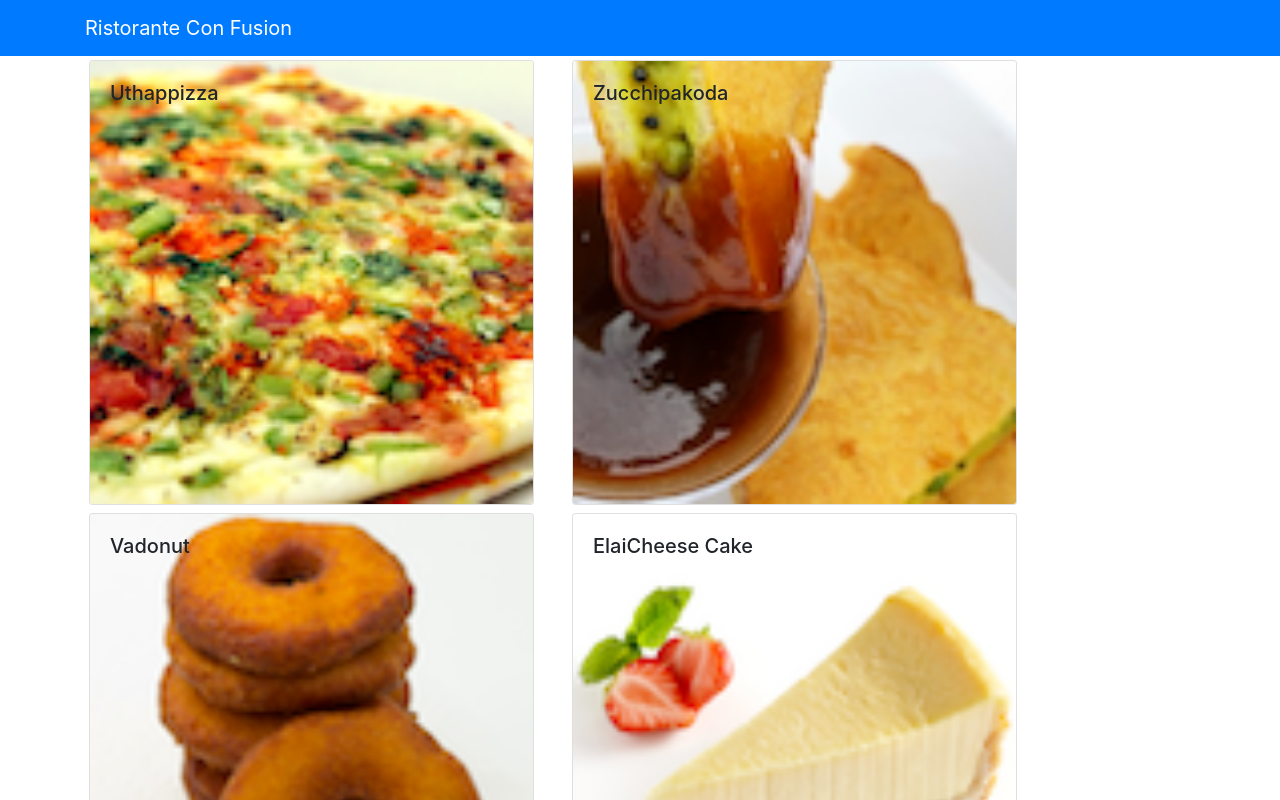
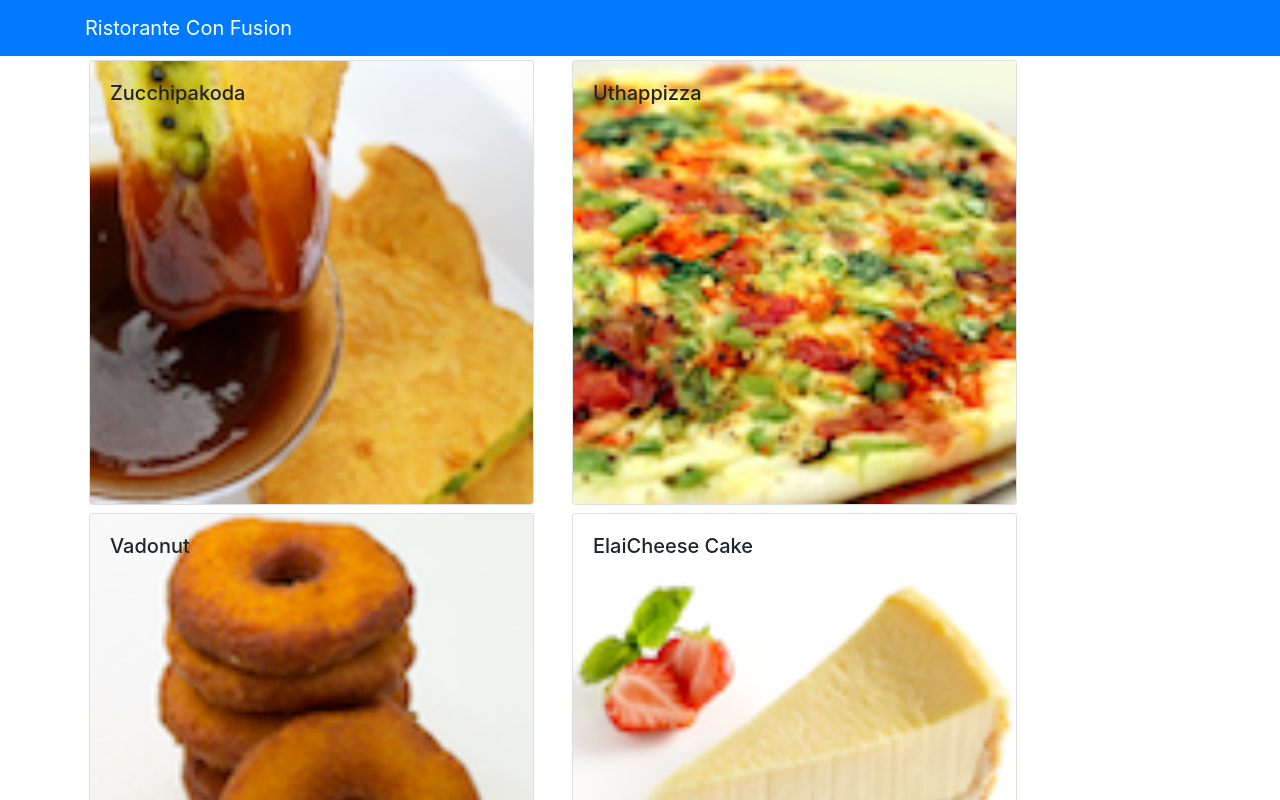
Before and after one commit to DangeloJAN/coursera-react, a React (Create React App) app: page / in a window 1280 px wide. Shown: the top 800 px of the page. Built offline with nearby package versions, Linux system fonts and the light colour scheme.

Commit message:
nojoda hecho por mi

```diff
--- a/src/App.js
+++ b/src/App.js
@@ -1,5 +1,4 @@
 import React, { Component } from 'react';
-import logo from './logo.svg';
 import './App.css';
 import { Navbar, NavbarBrand } from 'reactstrap';
 import Menu from './components/MenuComponent';
--- a/src/components/DishdetailComponent.js
+++ b/src/components/DishdetailComponent.js
@@ -1,24 +1,19 @@
 import React, { Component } from 'react';
-import { Card, CardImg, CardText, CardBody, CardTitle } from 'reactstrap';
+import { Card, CardImg, CardText, CardBody, CardTitle, ListGroup, ListGroupItem } from 'reactstrap';
 
 class DishDetail extends Component{
-    constructor(props) {
-        super(props);
-        this.state = {
-            comment: [],
-            dish: this.props.dish
-        };
-    }
 
-    renderComments(comment) {
-        const comments = this.props.dish.map((comment) => {
+    renderComments(comments) {
         return (
-                <div  className="col-12 col-md-5 m-1">
-                    <Card key={comments.id}>
+            <Card>
                 <CardBody>
                     <CardTitle>
                         <h4>Comments</h4>
                     </CardTitle>
+                    <ListGroup>
+                        {this.props.dish.comments.map((comment) => {
+                            return (
+                                <ListGroupItem key={comment.id}>
                                     <CardText>
                                         <p>{comment.comment}</p>
                                         <p>-- {comment.author}, &nbsp;
@@ -29,34 +24,35 @@ class DishDetail extends Component{
                                         }).format(new Date(comment.date))}
                                         </p>
                                     </CardText>
+                                </ListGroupItem>
+                            );
+                        })};
+                    </ListGroup>
                 </CardBody>
             </Card>
-                </div>
         );
-        });
     }
 
     renderDish(dish) {
+        console.log({dish});
             return(
-                <div  className="col-12 col-md-5 m-1">
                 <Card>
-                        <CardImg top src={dish.image} alt={dish.name} />
+                    <CardImg width="100%" src={dish.image} alt={dish.name} />
                     <CardBody>
                         <CardTitle>{dish.name}</CardTitle>
                         <CardText>{dish.description}</CardText>
                     </CardBody>
                 </Card>
-                </div>
             );
     }
 
-    render(dish) {
-        if (dish != null)
+    render() {
+        if(this.props.dish != null)
             return(
                 <div className="container">
                     <div className="row">
-                        <div>{dish}</div>
-                        <div>{this.renderComments(this.state.comments)}</div>
+                        <div className="col-12 col-md-5 m-1">{this.renderDish(this.props.dish)}</div>
+                        <div className="col-12 col-md-5 m-1">{this.renderComments(this.props.dish.comments)}</div>
                     </div>
                 </div>
             );
--- a/src/components/MenuComponent.js
+++ b/src/components/MenuComponent.js
@@ -1,5 +1,5 @@
 import React, { Component } from 'react';
-import { Card, CardImg, CardImgOverlay, CardText, CardBody, CardTitle } from 'reactstrap';
+import { Card, CardImg, CardImgOverlay, CardTitle } from 'reactstrap';
 import DishDetail from './DishdetailComponent';
 
 class Menu extends Component {
@@ -13,7 +13,6 @@ class Menu extends Component {
 
     onDishSelect(dish) {
         this.setState({ selectedDish: dish});
-        console.log(this.onDishSelect);
     }
 
     render() {
@@ -22,7 +21,7 @@ class Menu extends Component {
               <div  className="col-12 col-md-5 m-1">
                 <Card key={dish.id}
                   onClick={() => this.onDishSelect(dish)}>
-                  <CardImg width="100%" src={dish.image} alt={dish.name} />
+                  <CardImg src={dish.image} alt={dish.name} />
                   <CardImgOverlay>
                       <CardTitle>{dish.name}</CardTitle>
                   </CardImgOverlay>
@@ -36,9 +35,7 @@ class Menu extends Component {
                     {menu}
                 </div>
                 <div className="row">
-                    <div  className="col-12 col-md-5 m-1">
-                        <DishDetail dish={this.state.selectedDish}/>
-                    </div>
+                    <DishDetail dish={this.state.selectedDish} />
                 </div>
             </div>
         );
--- a/src/shared/dishes.js
+++ b/src/shared/dishes.js
@@ -1,52 +1,8 @@
 export const DISHES =
     [
+
         {
         id: 0,
-        name:'Uthappizza',
-        image: 'assets/images/uthappizza.png',
-        category: 'mains',
-        label:'Hot',
-        price:'4.99',
-        description:'A unique combination of Indian Uthappam (pancake) and Italian pizza, topped with Cerignola olives, ripe vine cherry tomatoes, Vidalia onion, Guntur chillies and Buffalo Paneer.',
-        comments: [
-            {
-            id: 0,
-            rating: 5,
-            comment: "Imagine all the eatables, living in conFusion!",
-            author: "John Lemon",
-            date: "2012-10-16T17:57:28.556094Z"
-            },
-            {
-            id: 1,
-            rating: 4,
-            comment: "Sends anyone to heaven, I wish I could get my mother-in-law to eat it!",
-            author: "Paul McVites",
-            date: "2014-09-05T17:57:28.556094Z"
-            },
-            {
-            id: 2,
-            rating: 3,
-            comment: "Eat it, just eat it!",
-            author: "Michael Jaikishan",
-            date: "2015-02-13T17:57:28.556094Z"
-            },
-            {
-            id: 3,
-            rating: 4,
-            comment: "Ultimate, Reaching for the stars!",
-            author: "Ringo Starry",
-            date: "2013-12-02T17:57:28.556094Z"
-            },
-            {
-            id: 4,
-            rating: 2,
-            comment: "It's your birthday, we're gonna party!",
-            author: "25 Cent",
-            date: "2011-12-02T17:57:28.556094Z"
-            }
-        ]                        },
-        {
-        id: 1,
         name:'Zucchipakoda',
         image: 'assets/images/zucchipakoda.png',
         category: 'appetizer',
@@ -92,11 +48,57 @@ export const DISHES =
         ]
         },
         {
+        id: 0,
+        name:'Uthappizza',
+        image: 'assets/images/uthappizza.png',
+        category: 'mains',
+        label:'Hot',
+        price:'4.99',
+        description:'A unique combination of Indian Uthappam (pancake) and Italian pizza, topped with Cerignola olives, ripe vine cherry tomatoes, Vidalia onion, Guntur chillies and Buffalo Paneer.',
+        comments: [
+            {
+            id: 0,
+            rating: 5,
+            comment: "Imagine all the eatables, living in conFusion!",
+            author: "John Lemon",
+            date: "2012-10-16T17:57:28.556094Z"
+            },
+            {
+            id: 1,
+            rating: 4,
+            comment: "Sends anyone to heaven, I wish I could get my mother-in-law to eat it!",
+            author: "Paul McVites",
+            date: "2014-09-05T17:57:28.556094Z"
+            },
+            {
+            id: 2,
+            rating: 3,
+            comment: "Eat it, just eat it!",
+            author: "Michael Jaikishan",
+            date: "2015-02-13T17:57:28.556094Z"
+            },
+            {
+            id: 3,
+            rating: 4,
+            comment: "Ultimate, Reaching for the stars!",
+            author: "Ringo Starry",
+            date: "2013-12-02T17:57:28.556094Z"
+            },
+            {
+            id: 4,
+            rating: 2,
+            comment: "It's your birthday, we're gonna party!",
+            author: "25 Cent",
+            date: "2011-12-02T17:57:28.556094Z"
+            }
+        ]
+        },
+        {
         id: 2,
         name:'Vadonut',
         image: 'assets/images/vadonut.png',
         category: 'appetizer',
-        label:'New',
+        label:'',
         price:'1.99',
         description:'A quintessential ConFusion experience, is it a vada or is it a donut?',
         comments: [
@@ -182,5 +184,5 @@ export const DISHES =
             date: "2011-12-02T17:57:28.556094Z"
             }
         ]
-        }
+        },
     ];
```
Lines whose indentation alone changed are shown as unchanged.
